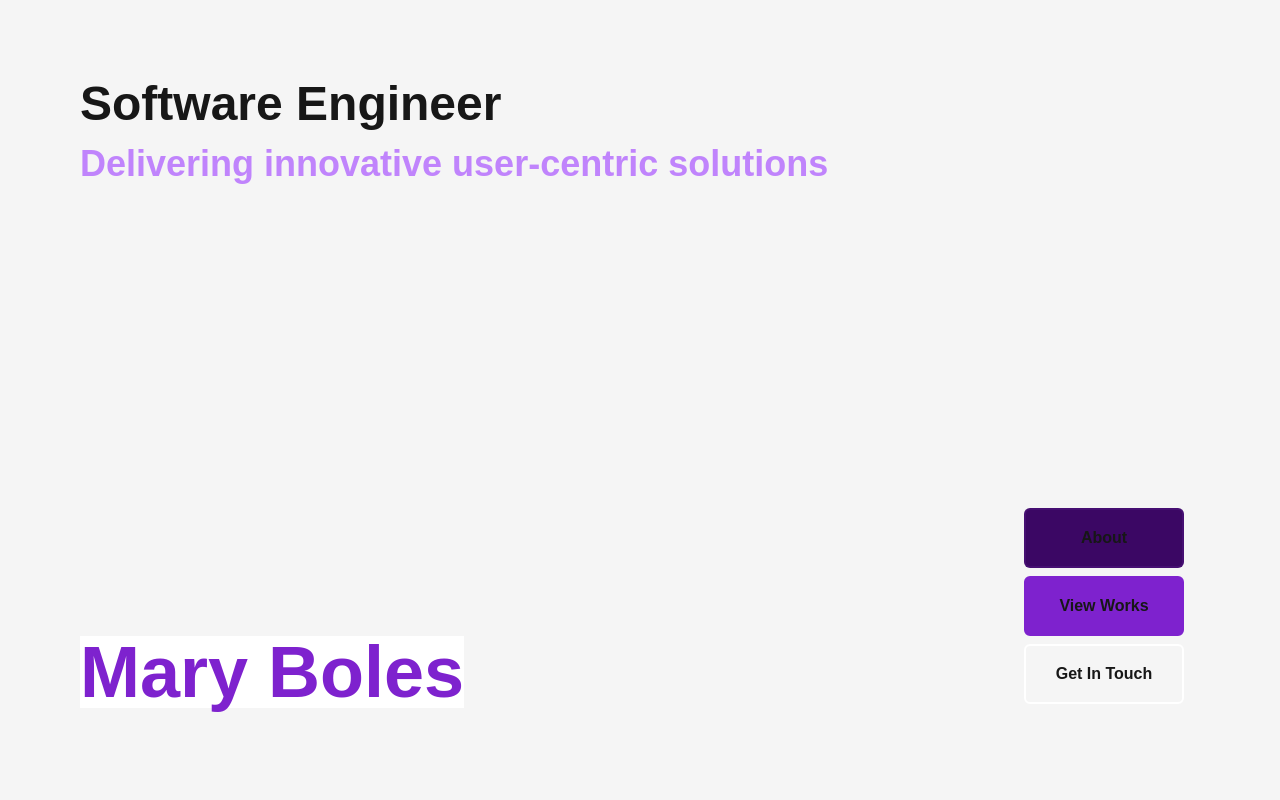
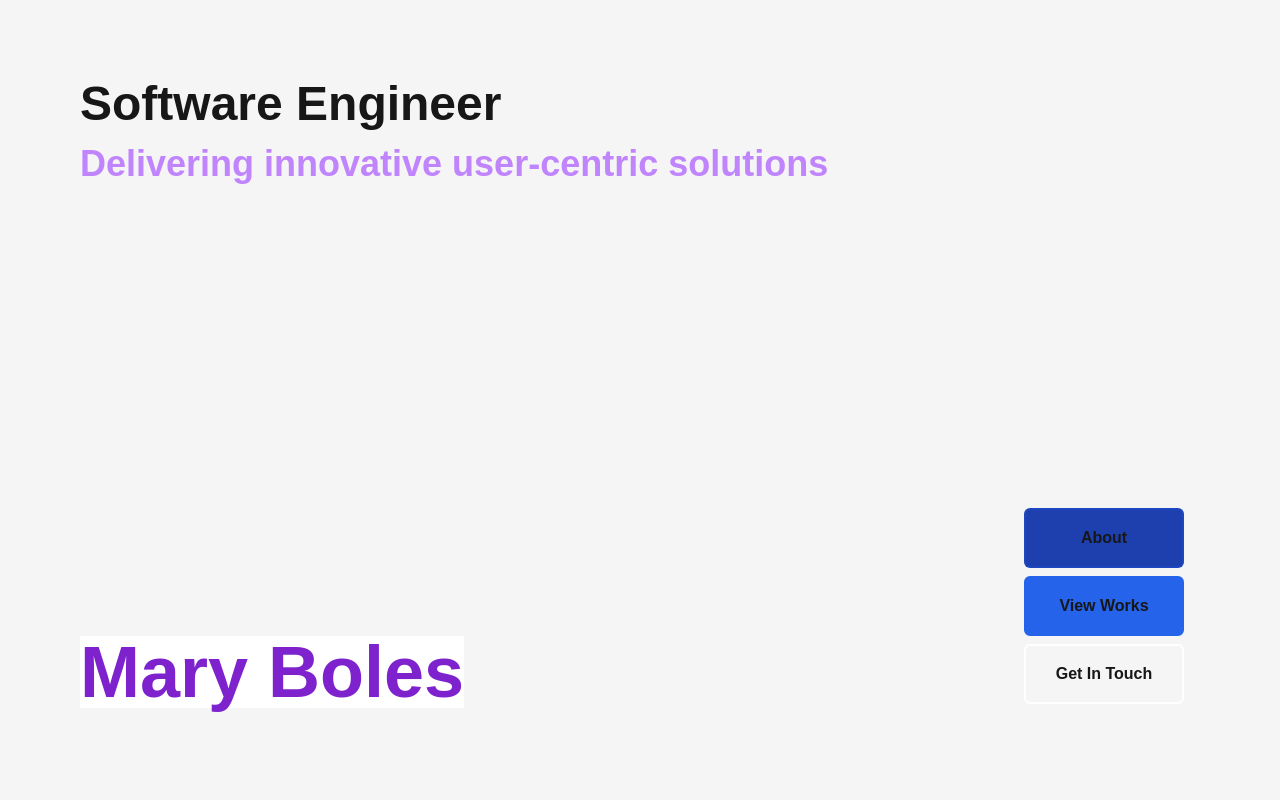
Before and after one commit to ma-boles/mbolesdev, a Next.js app: page / in a window 1280 px wide. Shown: the top 800 px of the page. Built offline with nearby package versions, Linux system fonts and the light colour scheme.

Commit message:
git commit -m "added styles for light mode"

```diff
--- a/src/app/components/LargeNav.js
+++ b/src/app/components/LargeNav.js
@@ -6,13 +6,29 @@ export default function LargeNav({ className }) {
         <>
           <div /* nav buttons */ className={`hidden md:flex flex-col gap-2 m-4 ${className}`}>
           <Link href="#about">
-              <button className="custom-button bg-purple-950 border-2 border-purple-900 border-opacity-40 hover:bg-purple-800">About</button>
+              <button className="custom-button
+              bg-blue-800
+              border-blue-700
+              hover:bg-blue-700
+              dark:bg-purple-950 border-2
+              dark:border-purple-900
+              border-opacity-40
+              dark:hover:bg-purple-800">About</button>
             </Link>
             <Link href="#works">
-              <button className="custom-button bg-purple-700 border-2 border-purple-700 hover:bg-purple-600">View Works</button>
+              <button className="custom-button
+              bg-blue-600
+              border-blue-600
+              hover:bg-blue-500
+              dark:bg-purple-700 border-2
+              dark:border-purple-700
+              dark:hover:bg-purple-600">View Works</button>
             </Link>
             <Link href="#contact">
-              <button className="custom-button border-2 border-white  hover:bg-purple-500 ">Get In Touch</button>
+              <button className="custom-button
+              border-2 border-white
+              hover:bg-blue-500
+              dark:hover:bg-purple-500 ">Get In Touch</button>
             </Link>
           </div>
         </>
```
